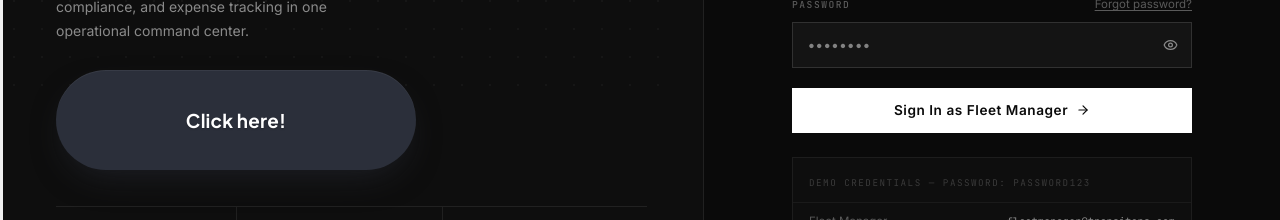
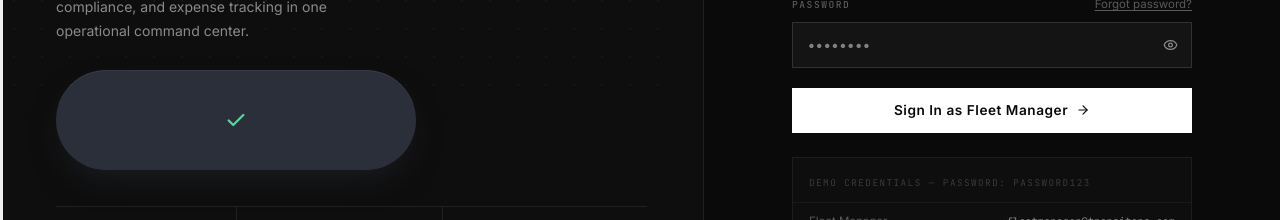
Before and after one commit to RalphJosehDsouza/Unemplyment_maxxing, a React (Vite) app in the folder frontend/: page /login in a window 1280 px wide. Shown: the part 405-625 px from the top of the page. Built offline with nearby package versions, Linux system fonts and the light colour scheme; no server answers.

Commit message:
chore: removed the extra button and fixed the error that emerged from merging trips wrongly

```diff
--- a/frontend/src/app/components/TripMap.tsx
+++ b/frontend/src/app/components/TripMap.tsx
@@ -127,15 +127,16 @@ export default function TripMap({ source, destination, status }: TripMapProps) {
   const truckPos = data.route[midIdx] || data.from;
 
   return (
-    <div style={{ height: 180, border: '1px solid var(--border)', overflow: 'hidden', marginTop: 8 }}>
+    <div style={{ height: 240, border: '1px solid var(--border)', overflow: 'hidden', marginTop: 8 }}>
       <MapContainer
         center={data.from}
         zoom={10}
         style={{ height: '100%', width: '100%' }}
-        zoomControl={false}
+        zoomControl={true}
         attributionControl={false}
         scrollWheelZoom={false}
-        dragging={false}
+        doubleClickZoom={true}
+        dragging={true}
       >
         <TileLayer url="https://{s}.basemaps.cartocdn.com/dark_all/{z}/{x}/{y}{r}.png" />
         <FitBounds points={[data.from, data.to]} />
--- a/frontend/src/app/pages/Dashboard.tsx
+++ b/frontend/src/app/pages/Dashboard.tsx
@@ -1,10 +1,7 @@
 import { useEffect, useState } from 'react';
-import { useNavigate } from 'react-router';
 import { useAuth } from '../../context/AuthContext';
-import { useTheme } from '../../context/ThemeContext';
 import { vehiclesApi } from '../../lib/services/vehicles';
 import { ROLE_LABELS, STATUS_STYLES, VEHICLE_STATUSES, Vehicle } from '../../lib/constants';
-import CompleteOrderButton from '../../components/buttons/completeOrderButton';
 
 // Mock data hooks for Trips and Drivers (since backend endpoints don't exist yet)
 const useMockLiveStats = () => {
@@ -28,8 +25,6 @@ const display: React.CSSProperties = { fontFamily: "'Barlow Condensed', sans-ser
 
 export default function Dashboard() {
   const { user } = useAuth();
-  const { isNight } = useTheme();
-  const navigate = useNavigate();
   const [vehicles, setVehicles] = useState<Vehicle[]>([]);
 
   // Filters State
@@ -67,8 +62,6 @@ export default function Dashboard() {
     // but the UI reflects the requirement.
     return true;
   });
-
-  const canManageFleet = user?.role === 'FLEET_MANAGER' || user?.role === 'ADMIN';
 
   return (
     <div className="px-6 md:px-10 py-8 max-w-[1200px] mx-auto space-y-8">
@@ -144,24 +137,6 @@ export default function Dashboard() {
         </div>
       </div>
 
-      {canManageFleet && (
-        <div style={{ background: 'var(--card)', border: '1px solid var(--border)', padding: '1.75rem', borderRadius: '0.5rem' }}>
-          <div style={{ ...mono, fontSize: '0.58rem', letterSpacing: '0.16em', color: 'var(--muted-foreground)', textTransform: 'uppercase', marginBottom: '0.35rem' }}>
-            Quick Action
-          </div>
-          <div style={{ ...display, fontSize: '1.4rem', fontWeight: 700, textTransform: 'uppercase', color: 'var(--foreground)', marginBottom: '1.1rem' }}>
-            Vehicle Registry
-          </div>
-          <CompleteOrderButton
-            mode={isNight ? 'night' : 'day'}
-            highDefinition
-            truckColor="#3b82f6"
-            label="Open Vehicle Registry"
-            successLabel="Registry Ready"
-            onComplete={() => navigate('/vehicles')}
-          />
-        </div>
-      )}
     </div>
   );
 }
--- a/frontend/src/app/pages/Login.tsx
+++ b/frontend/src/app/pages/Login.tsx
@@ -1,4 +1,4 @@
-import { useState } from "react";
+import { useState, useEffect, useRef } from "react";
 import { Eye, EyeOff, Truck, Shield, BarChart2, ArrowRight, AlertCircle, ShieldCheck } from "lucide-react";
 import { useNavigate } from 'react-router';
 import { useAuth } from '../../context/AuthContext';
@@ -41,6 +41,23 @@ function DotGrid() {
 
 const mono = "'JetBrains Mono', monospace";
 const display = "'Barlow Condensed', sans-serif";
+
+// Auto-looping delivery animation — re-triggers the truck button on an interval.
+// Clicks are ignored while it's mid-animation, so it simply keeps cycling. No label.
+function LoopingDelivery({ isNight }: { isNight: boolean }) {
+  const ref = useRef<HTMLDivElement>(null);
+  useEffect(() => {
+    const trigger = () => ref.current?.querySelector<HTMLButtonElement>(".cob-hit")?.click();
+    trigger();
+    const id = setInterval(trigger, 700);
+    return () => clearInterval(id);
+  }, []);
+  return (
+    <div ref={ref}>
+      <CompleteOrderButton mode={isNight ? "night" : "day"} highDefinition truckColor="#3b82f6" label="" successLabel="" />
+    </div>
+  );
+}
 
 export default function Login() {
   const { login } = useAuth();
@@ -136,15 +153,9 @@ export default function Login() {
               Centralize fleet dispatch, maintenance, compliance, and expense tracking in one operational command center.
             </p>
 
-            {/* Live demo button */}
+            {/* Live delivery animation (auto-looping, no label) */}
             <div className="mt-2">
-              <CompleteOrderButton
-                mode={isNight ? "night" : "day"}
-                highDefinition
-                truckColor="#3b82f6"
-                label="Click here!"
-                successLabel="Delivered"
-              />
+              <LoopingDelivery isNight={isNight} />
             </div>
 
             {/* Stats */}
```
